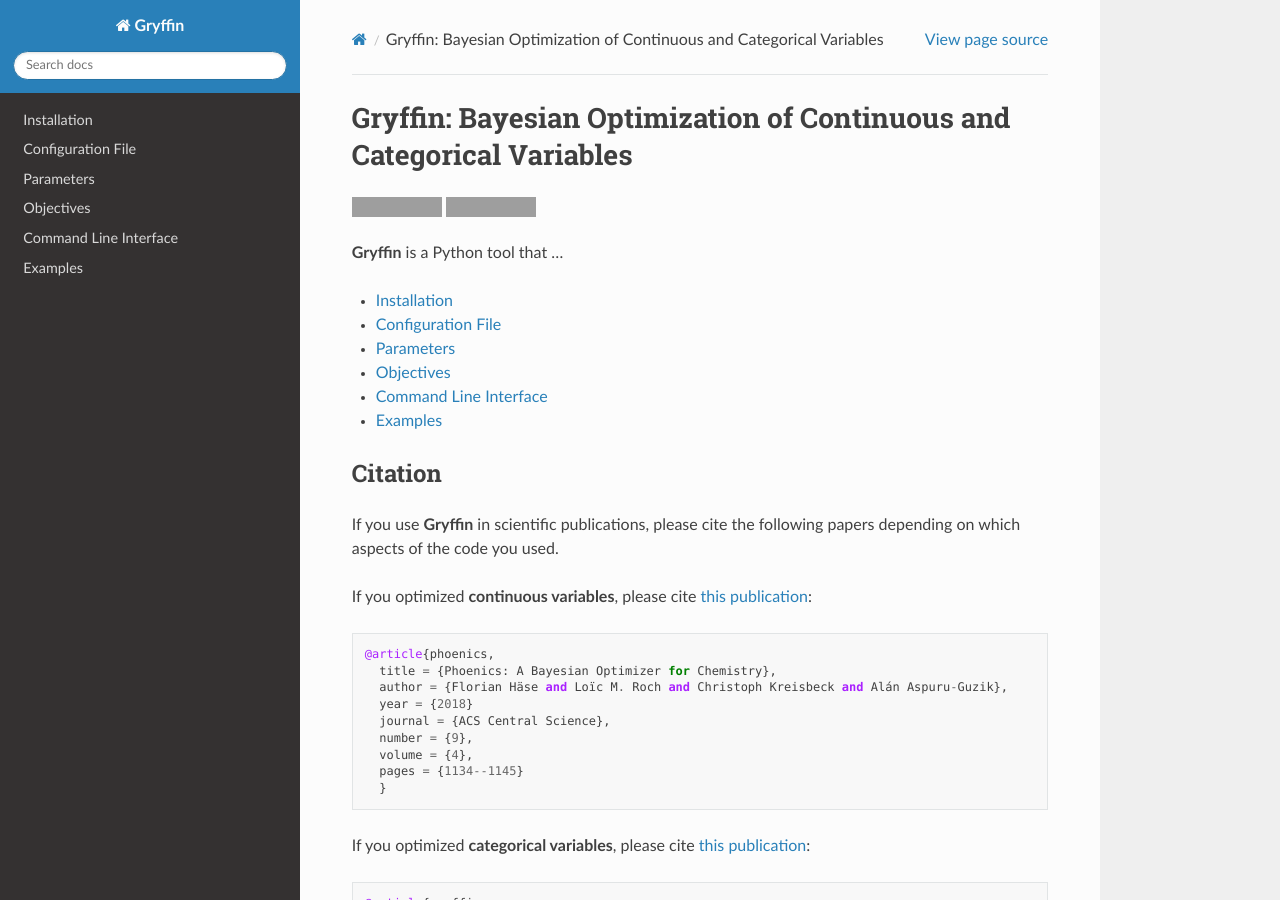
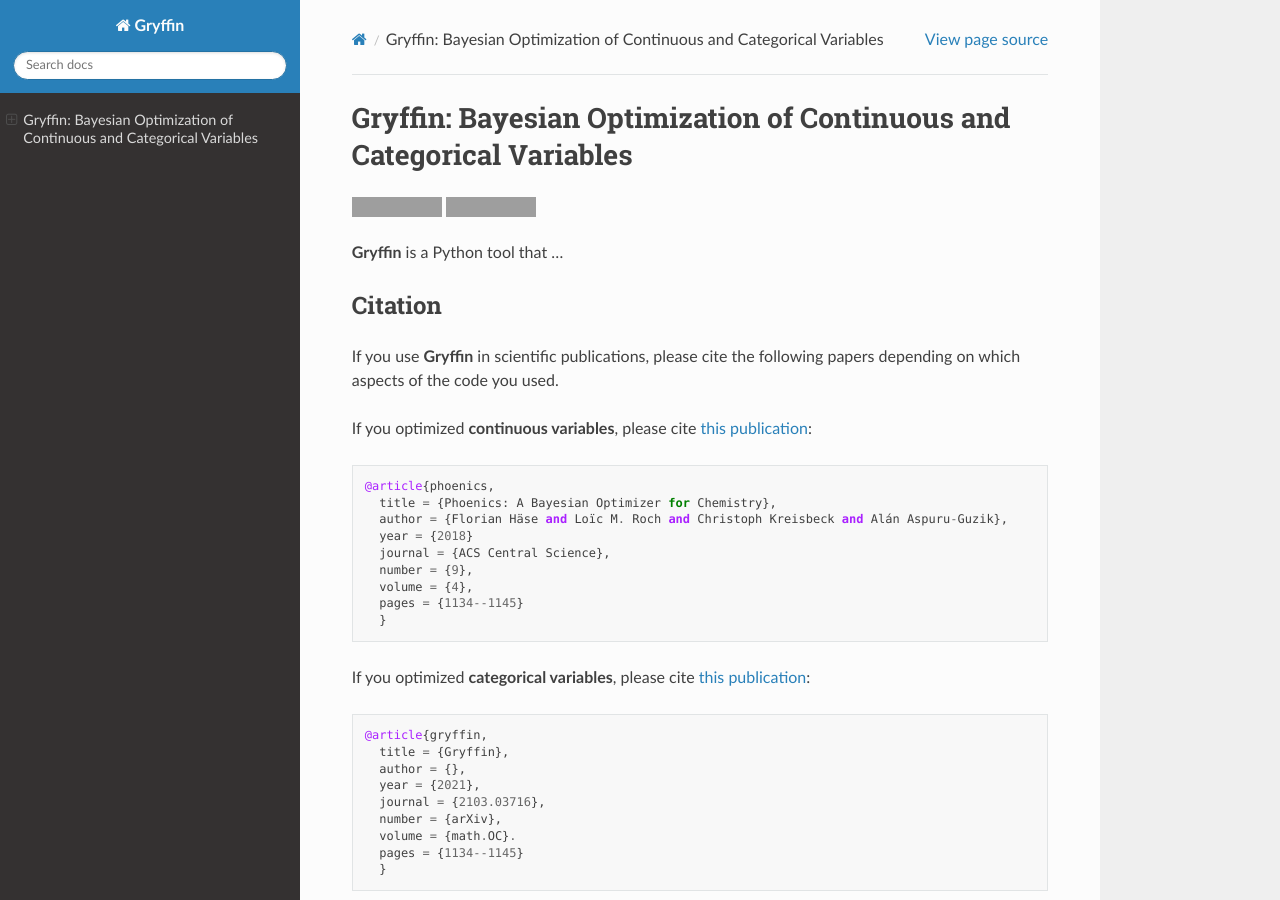
Before and after one commit to aspuru-guzik-group/gryffin, a Sphinx documentation site: the page built from docs/source/index.rst, in a window 1280 px wide and 900 px high. Built offline with Sphinx 7.4.7 and the Read the Docs theme 2.0.0, drawn with Linux system fonts in a browser that asks for light colours; pages that are not in the unit, such as notebooks, are missing from menus; grey boxes are pictures that could not be loaded.

Commit message:
Remove table of contents

```diff
--- a/docs/source/index.rst
+++ b/docs/source/index.rst
@@ -7,17 +7,6 @@ Gryffin: Bayesian Optimization of Continuous and Categorical Variables
     :target: https://codecov.io/gh/aspuru-guzik-group/gryffin
 
 **Gryffin** is a Python tool that ...
-
-
-.. toctree::
-   :maxdepth: 1
-
-   install
-   configuration
-   parameters
-   objectives
-   cli
-   examples/index
 
 
 Citation
```
